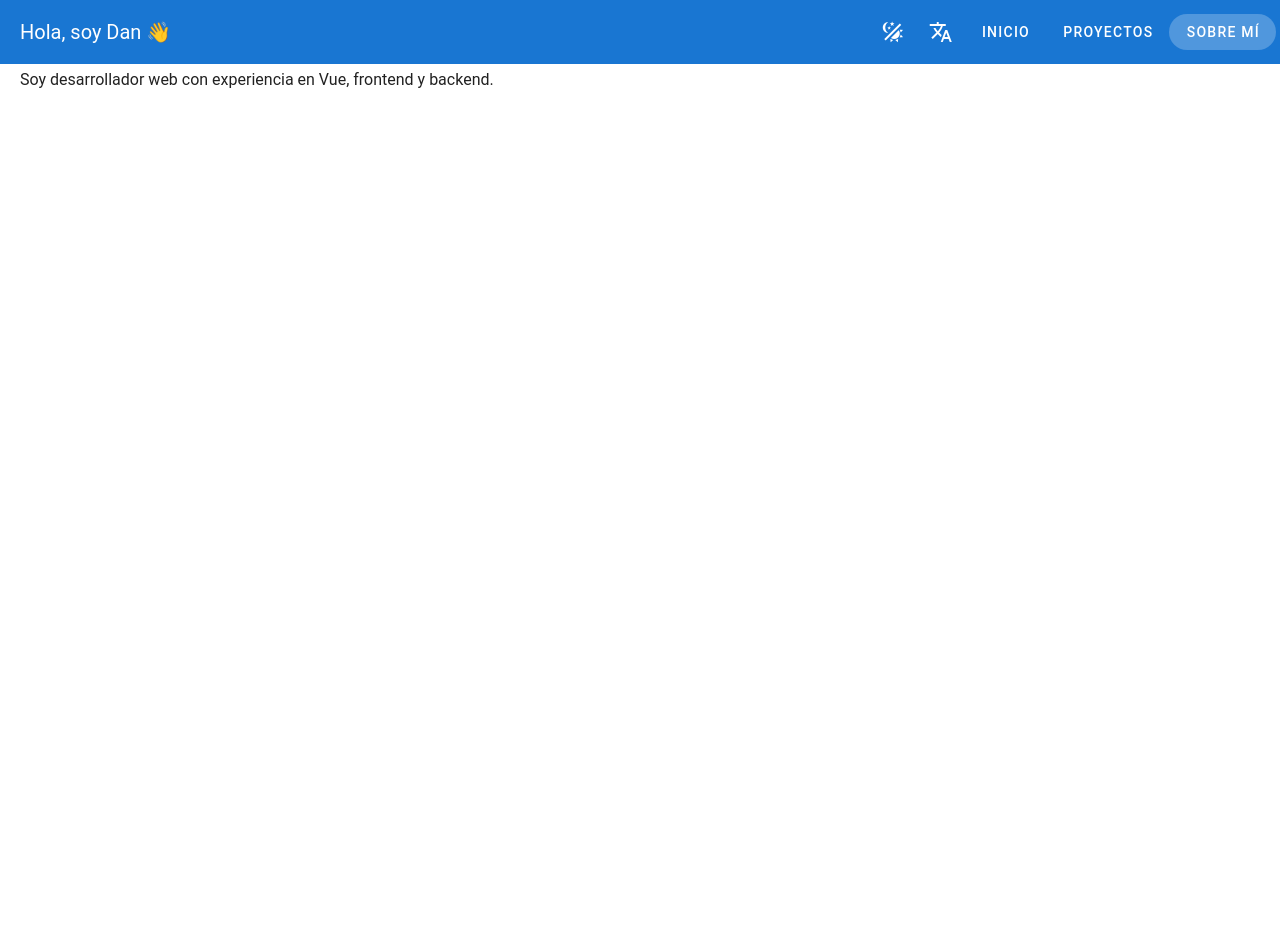
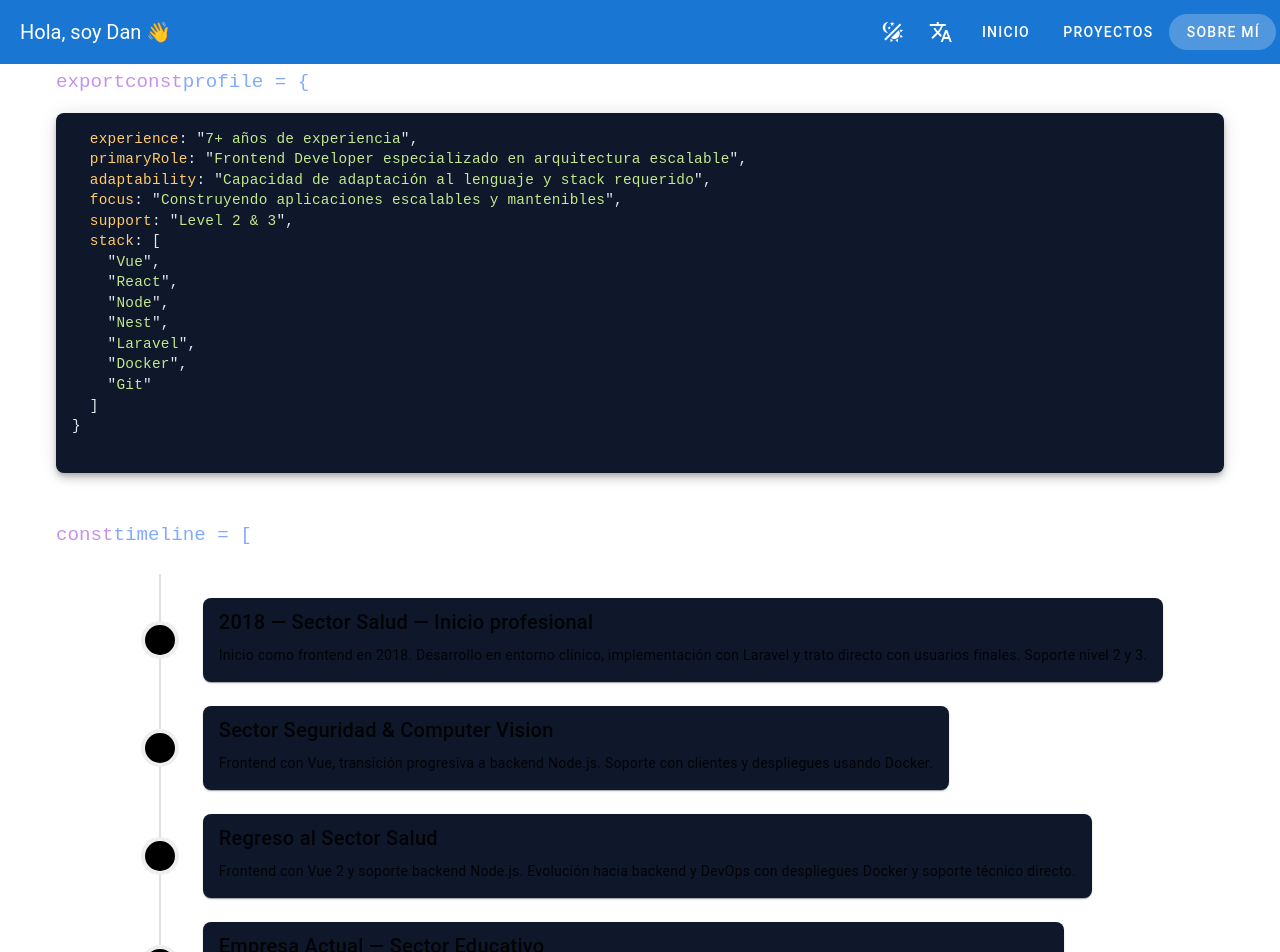
Before and after one commit to Groupdevps/portfolio-vue, a Vue app: page /sobre-mi in a window 1280 px wide. Shown: the top 952 px of the page. Before the commit the page ends 800 px from the top, so only its background shows below. Built offline with nearby package versions, Linux system fonts and the light colour scheme.

Commit message:
feat(proyects, about): add proyects, and about view

```diff
--- a/src/plugins/i18n/locales/en.ts
+++ b/src/plugins/i18n/locales/en.ts
@@ -12,5 +12,17 @@ export default {
   "toggleLang": "Cambiar a Español",
   "role": "Frontend Developer & Fullstack Engineer",
   "years": "years of experience",
-  "focus": "Building scalable and maintainable applications"
+  "focus": "Building scalable and maintainable applications",
+  "close": "Close",
+  "primaryRole": "Frontend Developer specialized in scalable architecture",
+  "adaptability": "Ability to adapt to required language and stack",
+  "focus1": "Performance, optimization and maintainability",
+  "healthSector": "Healthcare Sector — Career Start",
+  "exp1": "Started as frontend developer in 2018. Clinical systems development, Laravel implementation, direct interaction with end users. Level 2 & 3 support.",
+  "securitySector": "Security & Computer Vision Sector",
+  "exp2": "Frontend with Vue, gradual transition to Node.js backend. Client support and Docker-based deployments.",
+  "healthReturn": "Return to Healthcare Sector",
+  "exp3": "Vue 2 frontend and Node.js backend support. Growth into backend and DevOps with Docker deployments and technical support.",
+  "currentCompany": "Current Company — Education Sector",
+  "exp4": "Frontend with React across multiple educational projects, maintaining quality standards, optimization and modular architecture.",
 }
--- a/src/plugins/i18n/locales/es.ts
+++ b/src/plugins/i18n/locales/es.ts
@@ -12,6 +12,19 @@ export default {
   "toggleLang": "Switch to English",
   "role": "Frontend Developer & Fullstack Engineer",
   "years": "años de experiencia",
-  "focus": "Construyendo aplicaciones escalables y mantenibles"
+  "focus": "Construyendo aplicaciones escalables y mantenibles",
+  "close": "Cerrar",
+  "primaryRole": "Frontend Developer especializado en arquitectura escalable",
+  "adaptability": "Capacidad de adaptación al lenguaje y stack requerido",
+  "focus1": "Rendimiento, optimización y mantenibilidad",
+  "healthSector": "Sector Salud — Inicio profesional",
+  "exp1": "Inicio como frontend en 2018. Desarrollo en entorno clínico, implementación con Laravel y trato directo con usuarios finales. Soporte nivel 2 y 3.",
+  "securitySector": "Sector Seguridad & Computer Vision",
+  "exp2": "Frontend con Vue, transición progresiva a backend Node.js. Soporte con clientes y despliegues usando Docker.",
+  "healthReturn": "Regreso al Sector Salud",
+  "exp3": "Frontend con Vue 2 y soporte backend Node.js. Evolución hacia backend y DevOps con despliegues Docker y soporte técnico directo.",
+  "currentCompany": "Empresa Actual — Sector Educativo",
+  "exp4": "Frontend con React en múltiples proyectos educativos, manteniendo estándares de calidad, optimización y arquitectura modular.",
+
 
 }
--- a/src/views/AboutView.vue
+++ b/src/views/AboutView.vue
@@ -1,6 +1,135 @@
 <template>
-  <div>
-    <h1>Sobre Mí</h1>
-    <p>Soy desarrollador web con experiencia en Vue, frontend y backend.</p>
-  </div>
+  <v-container class="py-12">
+
+    <!-- Header tipo código -->
+    <div class="section-title">
+      <span class="keyword">export</span>
+      <span class="keyword">const</span>
+      <span class="variable">profile</span>
+      =
+      {
+    </div>
+
+    <v-card class="code-card mt-4" elevation="6">
+      <v-card-text>
+
+        <pre class="code-block">
+  <span class="property">experience</span>: "<span class="string">7+ {{ t('years') }}</span>",
+  <span class="property">primaryRole</span>: "<span class="string">{{ t('primaryRole') }}</span>",
+  <span class="property">adaptability</span>: "<span class="string">{{ t('adaptability') }}</span>",
+  <span class="property">focus</span>: "<span class="string">{{ t('focus') }}</span>",
+  <span class="property">support</span>: "<span class="string">Level 2 & 3</span>",
+  <span class="property">stack</span>: [
+    "<span class="string">Vue</span>",
+    "<span class="string">React</span>",
+    "<span class="string">Node</span>",
+    "<span class="string">Nest</span>",
+    "<span class="string">Laravel</span>",
+    "<span class="string">Docker</span>",
+    "<span class="string">Git</span>"
+  ]
+}
+        </pre>
+
+      </v-card-text>
+    </v-card>
+
+    <!-- Timeline -->
+    <div class="section-title mt-12">
+      <span class="keyword">const</span>
+      <span class="variable">timeline</span>
+      =
+      [
+    </div>
+
+    <v-timeline side="end" class="mt-6">
+
+      <!-- Empresa 1 -->
+      <v-timeline-item>
+        <v-card class="timeline-card">
+          <v-card-title>2018 — {{ t('healthSector') }}</v-card-title>
+          <v-card-text>
+            {{ t('exp1') }}
+          </v-card-text>
+        </v-card>
+      </v-timeline-item>
+
+      <!-- Empresa 2 -->
+      <v-timeline-item>
+        <v-card class="timeline-card">
+          <v-card-title>{{ t('securitySector') }}</v-card-title>
+          <v-card-text>
+            {{ t('exp2') }}
+          </v-card-text>
+        </v-card>
+      </v-timeline-item>
+
+      <!-- Empresa 3 -->
+      <v-timeline-item>
+        <v-card class="timeline-card">
+          <v-card-title>{{ t('healthReturn') }}</v-card-title>
+          <v-card-text>
+            {{ t('exp3') }}
+          </v-card-text>
+        </v-card>
+      </v-timeline-item>
+
+      <!-- Empresa Actual -->
+      <v-timeline-item>
+        <v-card class="timeline-card">
+          <v-card-title>{{ t('currentCompany') }}</v-card-title>
+          <v-card-text>
+            {{ t('exp4') }}
+          </v-card-text>
+        </v-card>
+      </v-timeline-item>
+
+    </v-timeline>
+
+    <div class="section-title mt-6">]</div>
+
+  </v-container>
 </template>
+
+<script setup lang="ts">
+import { useI18n } from 'vue-i18n'
+
+const { t } = useI18n()
+</script>
+
+<style scoped>
+.section-title {
+  font-family: "Fira Code", monospace;
+  font-size: 1.2rem;
+  color: #82aaff;
+}
+
+.code-card,
+.timeline-card {
+  background-color: #0f172a;
+  border-radius: 16px;
+}
+
+.code-block {
+  font-family: "Fira Code", monospace;
+  font-size: 0.9rem;
+  color: #e2e8f0;
+  white-space: pre-wrap;
+}
+
+.keyword {
+  color: #c792ea;
+}
+
+.variable {
+  color: #82aaff;
+}
+
+.property {
+  color: #ffcb6b;
+}
+
+.string {
+  color: #c3e88d;
+}
+</style>
--- a/src/views/ProjectsView.vue
+++ b/src/views/ProjectsView.vue
@@ -1,6 +1,201 @@
 <template>
-  <div>
-    <h1>Mis Proyectos</h1>
-    <p>Aquí se mostrarán los proyectos que he desarrollado.</p>
-  </div>
+  <v-container class="py-12">
+
+    <!-- Título tipo código -->
+    <div class="section-title">
+      <span class="keyword">export</span>
+      <span class="keyword">const</span>
+      <span class="variable">projects</span>
+      =
+      [
+    </div>
+
+    <v-row class="mt-6" dense>
+
+      <v-col
+        v-for="project in projects"
+        :key="project.id"
+        cols="12"
+        md="6"
+      >
+        <v-card
+          class="project-card"
+          elevation="6"
+          @click="openProject(project)"
+        >
+          <v-card-title class="text-h6">
+            {{ project.title }}
+          </v-card-title>
+
+          <v-card-subtitle>
+            {{ project.category }}
+          </v-card-subtitle>
+
+          <v-card-text>
+
+            <!-- Stack -->
+            <v-chip
+              v-for="tech in project.stack"
+              :key="tech"
+              size="small"
+              class="ma-1"
+              variant="outlined"
+            >
+              {{ tech }}
+            </v-chip>
+
+            <!-- Impacto -->
+            <div class="impact mt-4">
+              <span class="property">impact:</span>
+              <span class="string">{{ project.impact }}</span>
+            </div>
+
+          </v-card-text>
+        </v-card>
+      </v-col>
+
+    </v-row>
+
+    <div class="section-title mt-6">]</div>
+
+    <!-- Modal -->
+    <v-dialog v-model="dialog" max-width="800">
+      <v-card class="modal-card">
+        <v-card-title>
+          {{ selected?.title }}
+        </v-card-title>
+
+        <v-card-text>
+
+          <pre class="code-block">
+{
+  <span class="property">description</span>: "<span class="string">{{ selected?.description }}</span>",
+  <span class="property">role</span>: "<span class="string">{{ selected?.role }}</span>",
+  <span class="property">stack</span>: [{{ selected?.stack.join(', ') }}],
+  <span class="property">impact</span>: "<span class="string">{{ selected?.impact }}</span>"
+}
+          </pre>
+
+          <!-- Video opcional -->
+          <div v-if="selected?.video" class="mt-4">
+            <iframe
+              :src="selected.video"
+              width="100%"
+              height="350"
+              frameborder="0"
+              allowfullscreen
+            />
+          </div>
+
+        </v-card-text>
+
+        <v-card-actions>
+          <v-spacer />
+          <v-btn variant="text" @click="dialog = false">
+            {{ t('close') }}
+          </v-btn>
+        </v-card-actions>
+
+      </v-card>
+    </v-dialog>
+
+  </v-container>
 </template>
+
+<script setup lang="ts">
+import { ref } from 'vue'
+import { useI18n } from 'vue-i18n'
+
+const { t } = useI18n()
+
+const dialog = ref(false)
+const selected = ref<any>(null)
+
+function openProject(project: any) {
+  selected.value = project
+  dialog.value = true
+}
+
+const projects = ref([
+  {
+    id: 1,
+    title: 'Clinical Management System',
+    category: 'Professional',
+    description: 'Enterprise clinical management platform.',
+    role: 'Frontend Lead',
+    stack: ['Vue', 'Node', 'Docker'],
+    impact: 'Reduced load time by 40% and improved UX flow.',
+    video: 'https://www.youtube.com/embed/VIDEO_ID'
+  },
+  {
+    id: 2,
+    title: 'Expense App (Personal)',
+    category: 'Personal',
+    description: 'Hexagonal architecture finance app.',
+    role: 'Fullstack Developer',
+    stack: ['Vue 3', 'Nest', 'Docker'],
+    impact: 'Designed scalable modular architecture.',
+    video: null
+  },
+  {
+    id: 3,
+    title: 'Interview Store',
+    category: 'Technical',
+    description: 'Advanced state management simulation.',
+    role: 'Frontend Engineer',
+    stack: ['Vue', 'Pinia'],
+    impact: 'Complex state flow and persistence modeling.',
+    video: null
+  }
+])
+</script>
+
+<style scoped>
+.section-title {
+  font-family: "Fira Code", monospace;
+  font-size: 1.2rem;
+  color: #82aaff;
+}
+
+.project-card {
+  background-color: #0f172a;
+  border-radius: 16px;
+  cursor: pointer;
+  transition: transform 0.2s ease;
+}
+
+.project-card:hover {
+  transform: translateY(-5px);
+}
+
+.modal-card {
+  background-color: #0f172a;
+}
+
+.code-block {
+  font-family: "Fira Code", monospace;
+  font-size: 0.9rem;
+  color: #e2e8f0;
+  white-space: pre-wrap;
+}
+
+.keyword {
+  color: #c792ea;
+}
+
+.variable {
+  color: #82aaff;
+}
+
+.property {
+  color: #ffcb6b;
+}
+
+.string {
+  color: #c3e88d;
+}
+
+.impact {
+  font-family: "Fira Code", monospace;
+}
+</style>
```
Also changed, not shown: 1 other file (tests, documents, lock files or other folders).
